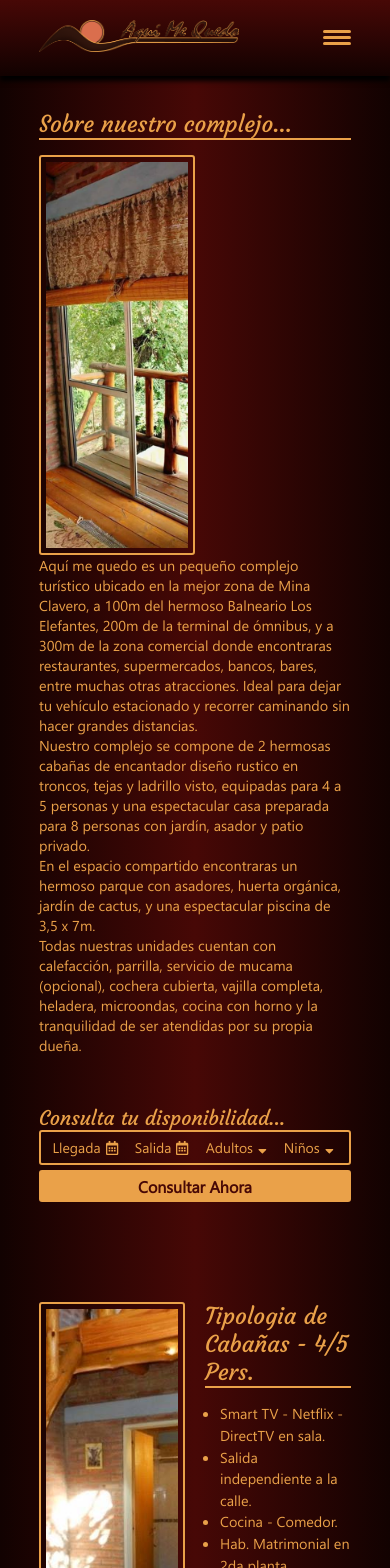
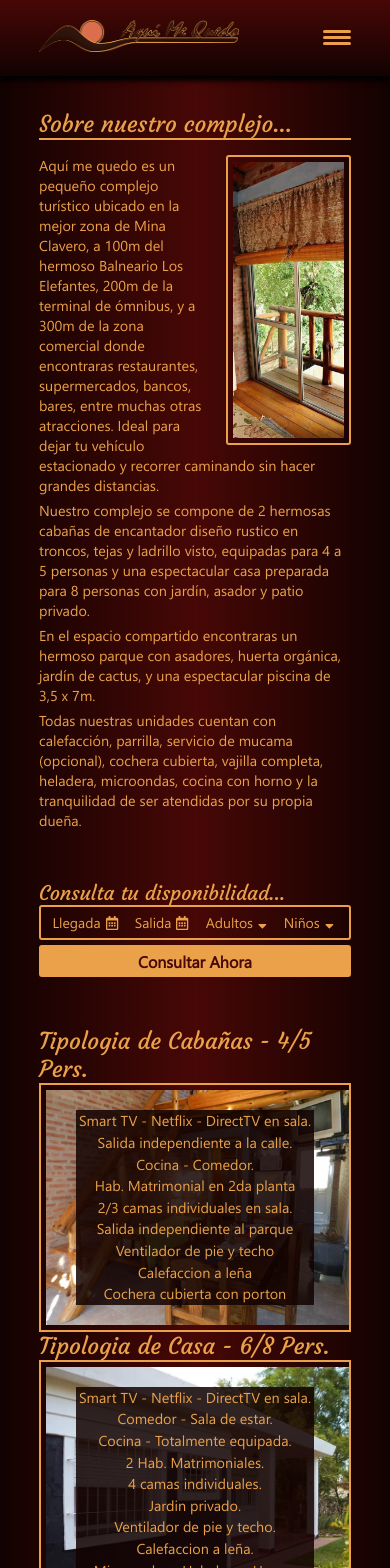
Before and after one commit to LautaroCeballos/-Angular11--Aqui-Me-Quedo-Web, an Angular app: page /complejo in a window 390 px wide. Shown: the top 1568 px of the page. Built offline with nearby package versions, Linux system fonts and the light colour scheme.

Commit message:
Implementacion de responsive en Complejos

```diff
--- a/src/app/components/serv-home/serv-home.component.css
+++ b/src/app/components/serv-home/serv-home.component.css
@@ -1,90 +1,7 @@
 /*Servicios Home */
-.servicios-home{
-    display: grid;
-    grid-template-columns: repeat(2, 1fr);
-    column-gap: 20px;
-}
-
-.servicios-home h3{
-    grid-column: 1 / 3;
-    margin-bottom: 5px;
-}
-.serv-home-text{grid-column: 1 / 2;}
-
-.serv-home-img{
-    grid-column: 2 / 3;
-    height: 310px;
-}
-
-
-
-@media(max-width: 600px){
-    /* .servicios-home h3{
-        border-style: none;
-    }
-
-    .serv-home-img{
-        grid-column: 1 / 3;
-    }
-
-    .serv-home-text{
-        grid-column: 1 /3;
-        padding: 25px;
-    }
-
-    .serv-home-text ul{
-        background-color: #120201;
-        opacity: .85;
-        width: 90%;
-        margin: auto;
-        text-align: center;
-        list-style: none;
-        font-weight: bold;
-    }
-
-    .serv-home-img {
-        position: relative;
-        top: -300px;
-        margin-bottom: -300px;
-        z-index: -1;
-    }*/
-}
 
 @media(max-width: 550px){
-    /* .serv-home-text li{
-        font-size: .8em;
-    } */
-
-    .servicios-home{
-        display: block;
-    }
-
-    .serv-home-img{
-        display: none;
-    }
-
-    .serv-home-text{
+    .serv-list-container{
         background-image: url(../../../assets/images/serv-home.jpg);
-        background-size: cover;
-        background-origin: content-box;
-        background-repeat: no-repeat;
-        padding: 5px;
-        border: 2px solid var(--main-color-text);
-    }
-
-    .servicios-home h3{
-        border-style: none;
-        margin-bottom: 0;
-    }
-
-    .serv-home-text ul{
-        background-image: none;
-        border-style: none;
-        font-weight:500;
-        background-color: #120201d8;
-        margin: 20px auto;
-        list-style: none;
-        text-align: center;
-        width: 80%;
     }
 }
--- a/src/app/components/serv-home/serv-home.component.html
+++ b/src/app/components/serv-home/serv-home.component.html
@@ -1,9 +1,9 @@
-<section class="servicios-home">
+<section class="servicios-home serv-list">
     <h3 class="subheader subrayed">
         Te ofrecemos...
     </h3>
-    <div class="serv-home-text">
-        <ul class="serv-home-text normalize-list normalize-text">
+    <div class="serv-list-container">
+        <ul class="normalize-list normalize-text">
             <li>Wifi - SmartTV - Netflix - DirectTV.</li>
             <li>Ropa Blanca (Sabanas y Toallas).</li>
             <li>Cochera Cubierta.</li>
@@ -15,7 +15,7 @@
             <li>Microondas - Heladera - Anafe.</li>
         </ul>
     </div>
-    <div class="serv-home-img">
+    <div class="serv-list-img">
         <div class="border">
             <div class="container-img">
                 <img src="../../../assets/images/serv-home.jpg" alt="balcon">
--- a/src/app/components/sobre-nosotros/sobre-nosotros.component.css
+++ b/src/app/components/sobre-nosotros/sobre-nosotros.component.css
@@ -1,26 +1,73 @@
 .sobre-nosotros{
     margin-top: var(--margin-top-components);
-    display: flex;
-    flex-wrap: wrap;
 }
 
 .sobre-nosotros .subheader{
-    /* grid-column: 1 / 13; */
     margin-bottom: 15px;
-    width: 100%;
 }
 
-.sobre-nosotros-p{
-    /* grid-column: 1 / 8; */
-    width: 50%;
-}
-
-.sobre-nosotros-p p{
+.sobre-nosotros span{
+    display: block;
     margin-bottom: 5px;
 }
 
 .s-nosotros-img{
-    /* grid-column: 8 / 13; */
+    float: right;
     height: 400px;
-    width: 50%;
+    margin-left: 20px;
 }
+
+
+
+@media(max-width: 900px){
+    .s-nosotros-img{
+        height: 380px;
+    }
+}
+
+@media(max-width: 700px){
+    .s-nosotros-img{
+        width: 40%;
+    }
+}
+
+@media(max-width: 600px){
+    .s-nosotros-img{
+        height: 290px;
+    }
+}
+
+@media(max-width: 450px){
+    /* .servicios-home{
+        display: block;
+    }
+
+    .serv-home-img{
+        display: none;
+    }
+
+    .serv-home-text{
+        background-image: url(../../../assets/images/serv-home.jpg);
+        background-size: cover;
+        background-origin: content-box;
+        background-repeat: no-repeat;
+        padding: 5px;
+        border: 2px solid var(--main-color-text);
+    }
+
+    .servicios-home h3{
+        border-style: none;
+        margin-bottom: 0;
+    }
+
+    .serv-home-text ul{
+        background-image: none;
+        border-style: none;
+        font-weight:500;
+        background-color: #120201d8;
+        margin: 20px auto;
+        list-style: none;
+        text-align: center;
+        width: 80%;
+    } */
+}
--- a/src/app/components/sobre-nosotros/sobre-nosotros.component.html
+++ b/src/app/components/sobre-nosotros/sobre-nosotros.component.html
@@ -5,21 +5,27 @@
             <img src="../../../assets/images/sobre-nosotros.jpg" alt="ventanal">
         </div>
     </div>
-    <!-- <div class="s-nosotros-p"> -->
-    <p class="s-nosotros-p1">Aquí me quedo es un pequeño complejo turístico ubicado en la mejor zona de Mina
-        Clavero, a 100m del hermoso Balneario Los Elefantes, 200m de la terminal de ómnibus, y a 300m de la zona
-        comercial donde encontraras restaurantes, supermercados, bancos, bares, entre muchas otras atracciones.
-        Ideal para dejar tu vehículo estacionado y recorrer caminando sin hacer grandes distancias.</p>
-    <p class="s-nosotros-p2">Nuestro complejo se compone de 2 hermosas cabañas de encantador diseño rustico en
-        troncos, tejas y ladrillo visto, equipadas para 4 a 5 personas y una espectacular casa preparada para 8
-        personas con jardín, asador y patio privado.</p>
-    <p class="s-nosotros-p3">En el espacio compartido encontraras un hermoso parque con asadores, huerta
-        orgánica, jardín de cactus, y una espectacular piscina de 3,5 x 7m.</p>
-    <p class="s-nosotros-p4">Todas nuestras unidades cuentan con calefacción, parrilla, servicio de mucama
-        (opcional), cochera cubierta, vajilla completa, heladera, microondas, cocina con horno y la tranquilidad
-        de ser atendidas por su propia dueña.</p>
-
-    <!-- </div> -->
-
+    <p>
+        <span class="s-nosotros-p1">
+            Aquí me quedo es un pequeño complejo turístico ubicado en la mejor zona de Mina
+            Clavero, a 100m del hermoso Balneario Los Elefantes, 200m de la terminal de ómnibus, y a 300m de la zona
+            comercial donde encontraras restaurantes, supermercados, bancos, bares, entre muchas otras atracciones.
+            Ideal para dejar tu vehículo estacionado y recorrer caminando sin hacer grandes distancias.
+        </span>
+        <span class="s-nosotros-p2">
+            Nuestro complejo se compone de 2 hermosas cabañas de encantador diseño rustico en
+            troncos, tejas y ladrillo visto, equipadas para 4 a 5 personas y una espectacular casa preparada para 8
+            personas con jardín, asador y patio privado.
+        </span>
+        <span class="s-nosotros-p3">
+            En el espacio compartido encontraras un hermoso parque con asadores, huerta
+            orgánica, jardín de cactus, y una espectacular piscina de 3,5 x 7m.
+        </span>
+        <span class="s-nosotros-p4">
+            Todas nuestras unidades cuentan con calefacción, parrilla, servicio de mucama
+            (opcional), cochera cubierta, vajilla completa, heladera, microondas, cocina con horno y la tranquilidad
+            de ser atendidas por su propia dueña.
+        </span>
+    </p>
 
 </section>
--- a/src/app/components/tipologias/tipologias.component.css
+++ b/src/app/components/tipologias/tipologias.component.css
@@ -1,6 +1,6 @@
 /* Tipologias CSS */
 
-.tipo-cab-img,
+/* .tipo-cab-img,
 .tipo-casa-text{
     margin-top: var(--margin-top-components);
     grid-column: 1 / 7;
@@ -14,4 +14,22 @@
 
 .tipologias img{
     height: 110%;
+} */
+
+.tipo-cabana .serv-list-container{
+    grid-column: 2/3;
 }
+
+.tipo-cabana .serv-list-img{
+    grid-column: 1/2;
+}
+
+@media(max-width: 550px){
+    .tipo-cabana .serv-list-container{
+        background-image: url(../../../assets/images/tipologias/cabaña.jpg);
+    }
+
+    .tipo-casa .serv-list-container{
+        background-image: url(../../../assets/images/tipologias/casa.jpg);
+    }
+}
--- a/src/app/components/tipologias/tipologias.component.html
+++ b/src/app/components/tipologias/tipologias.component.html
@@ -1,4 +1,4 @@
-<section class="tipologias normalize-text grid">
+<!-- <section class="tipologias normalize-text grid">
     <div class="border tipo-cab-img">
         <div class="container-img">
             <img src="../../../assets/images/tipologias/cabaña.jpg" alt="Planta baja de la cabaña">
@@ -40,4 +40,56 @@
                 alt="Fachada de la casa">
             </div>
     </div>
+</section> -->
+
+<section class="tipologias">
+    <article class="serv-list tipo-cabana">
+        <h3 class="subheader subrayed">Tipologia de Cabañas - 4/5 Pers.</h3>
+        <div class="serv-list-img">
+            <div class="border">
+                <div class="container-img">
+                    <img src="../../../assets/images/tipologias/cabaña.jpg" alt="Planta baja de la cabaña">
+                </div>
+            </div>
+        </div>
+        <div class="serv-list-container">
+            <ul class="normalize-list normalize-text">
+                <li>Smart TV - Netflix - DirectTV en sala.</li>
+                <li>Salida independiente a la calle.</li>
+                <li>Cocina - Comedor.</li>
+                <li>Hab. Matrimonial en 2da planta</li>
+                <li>2/3 camas individuales en sala.</li>
+                <li>Salida independiente al parque</li>
+                <li>Ventilador de pie y techo</li>
+                <li>Calefaccion a leña</li>
+                <li>Cochera cubierta con porton</li>
+            </ul>
+        </div>
+    </article>
+
+    <article class="serv-list tipo-casa">
+        <h3 class="subheader subrayed">Tipologia de Casa - 6/8 Pers.</h3>
+        <div class="serv-list-container">
+            <ul class="normalize-list normalize-text">
+                <li>Smart TV - Netflix - DirectTV en sala.</li>
+                <li>Comedor - Sala de estar.</li>
+                <li>Cocina - Totalmente equipada.</li>
+                <li>2 Hab. Matrimoniales.</li>
+                <li>4 camas individuales.</li>
+                <li>Jardin privado.</li>
+                <li>Ventilador de pie y techo.</li>
+                <li>Calefaccion a leña.</li>
+                <li>Microondas - Heladera - Horno.</li>
+                <li>Cochera cubierta con porton.</li>
+            </ul>
+        </div>
+        <div class="serv-list-img">
+            <div class="border">
+                <div class="container-img">
+                    <img src="../../../assets/images/tipologias/casa.jpg"
+                        alt="Fachada de la casa">
+                </div>
+            </div>
+        </div>
+    </article>
 </section>
--- a/src/styles.css
+++ b/src/styles.css
@@ -100,6 +100,23 @@ section{
     line-height: 2;
 }
 
+.serv-list{
+    display: grid;
+    grid-template-columns: repeat(2, 1fr);
+    column-gap: 20px;
+}
+
+.serv-list h3{
+    grid-column: 1 / 3;
+    margin-bottom: 5px;
+}
+/* .serv-list-container{grid-column: 1 / 2;} */
+
+.serv-list-img{
+    /* grid-column: 2 / 3; */
+    height: 310px;
+}
+
 .border{
     border: 2px solid var(--main-color-text);
     border-radius: 3px;
@@ -155,6 +172,42 @@ section{
     }
 }
 
+@media(max-width: 550px){
+
+    .serv-list{
+        display: block;
+    }
+
+    .serv-list-img{
+        display: none;
+    }
+
+    .serv-list-container{
+
+        background-size: cover;
+        background-origin: content-box;
+        background-repeat: no-repeat;
+        padding: 5px;
+        border: 2px solid var(--main-color-text);
+    }
+
+    .serv-list h3{
+        border-style: none;
+        margin-bottom: 0;
+    }
+
+    .serv-list-container ul{
+        background-image: none;
+        border-style: none;
+        font-weight:500;
+        background-color: #120201d8;
+        margin: 20px auto;
+        list-style: none;
+        text-align: center;
+        width: 80%;
+    }
+}
+
 @media(max-width: 450px){
     .subtitle{
         font-size: 18px;
```
